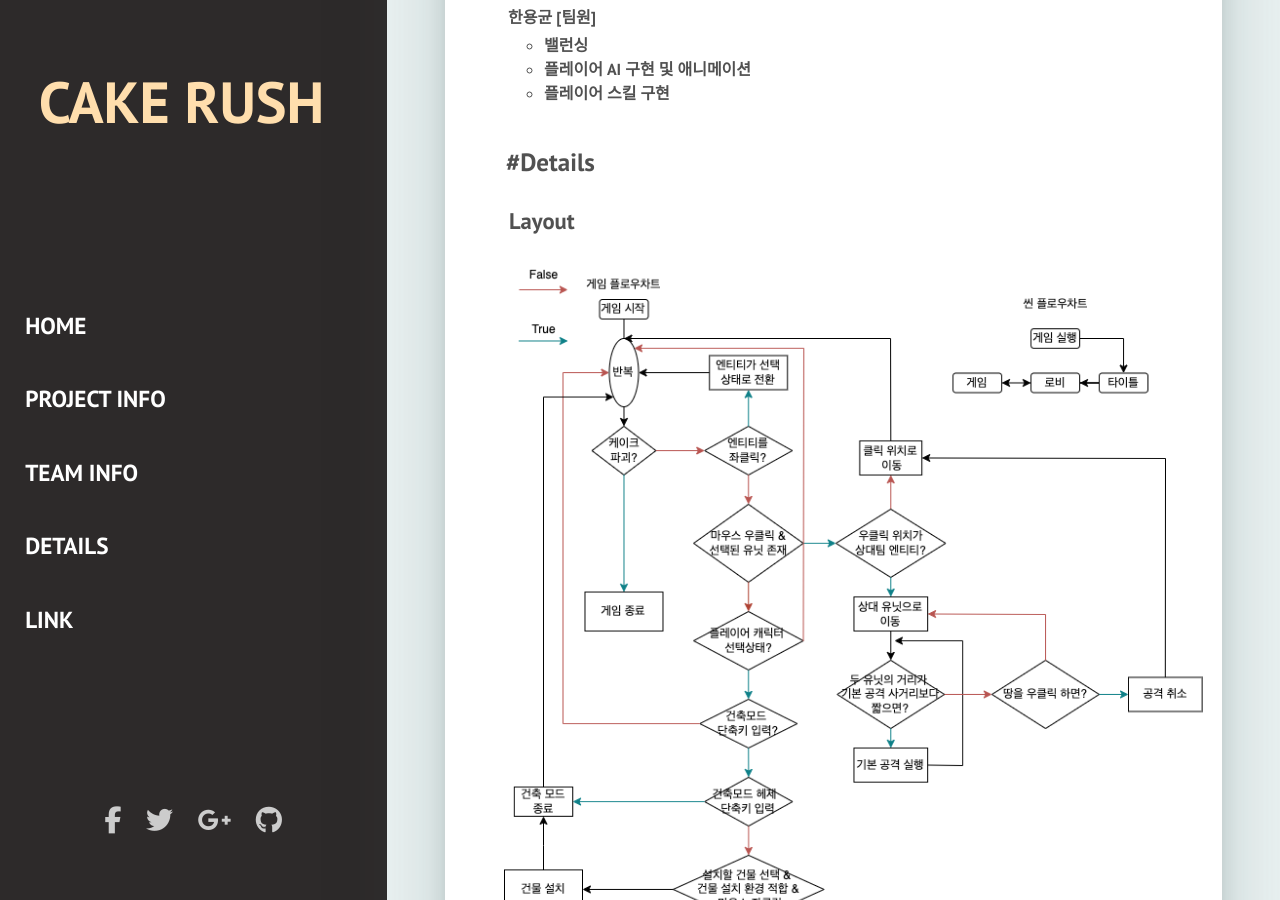
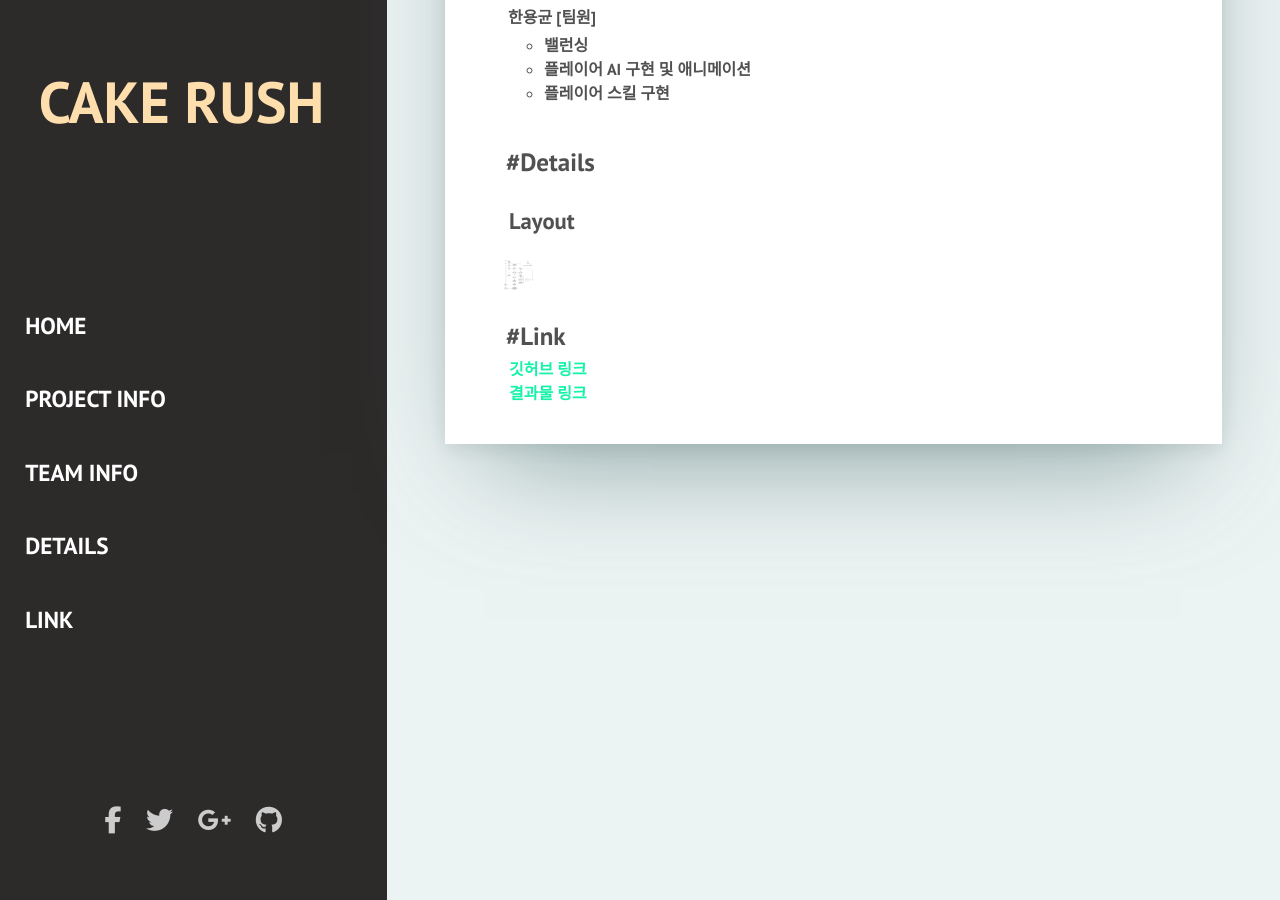
Before and after one commit to yong-gyun/Cake-Rush, a Jekyll site: the page built from index.html, in a window 1280 px wide and 900 px high, scrolled down 909 px. Built offline with Jekyll 4.4.1, drawn with Linux system fonts in a browser that asks for light colours; nearby versions of some CDN libraries; some web fonts are replaced; library files that are not in the unit come from our copies; the list of posts is cut into pages by our own code.

Commit message:
Update index.html

```diff
--- a/index.html
+++ b/index.html
@@ -121,7 +121,7 @@ layout: default
           <li>
             <div class="layout">
               <h3 style="margin-left: 5px;">Layout</h3>
-              <img src="/assets/img/CakeRush_flowchart.png" alt="">
+              <img src="/assets/img/CakeRush_flowchart.png" alt="" style="width: 30px; height: 30px;">
             </div>
           </li>
         </ul>
```
